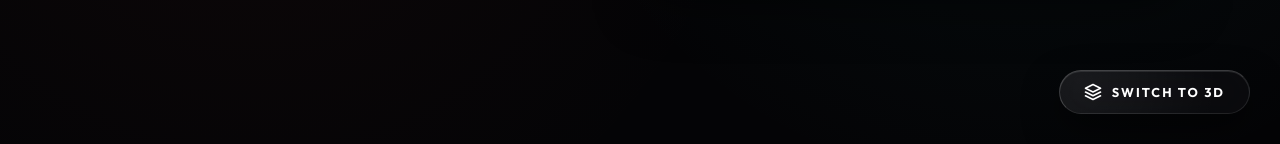
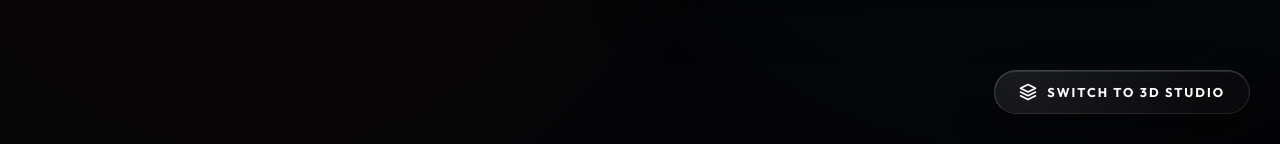
Before and after one commit to vip007vishal/BMW_MIN, a plain HTML site: page index.html in a window 1280 px wide. Shown: the part 656-800 px from the top of the page. Drawn offline with Linux system fonts and the light colour scheme.

Commit message:
Update 3D Studio URL link to BMW_MAX

```diff
--- a/index.html
+++ b/index.html
@@ -1252,11 +1252,11 @@
     </main>
 
     <!-- Version Switcher Floating Link (Bottom Right) -->
-    <a class="version-switcher" href="index.html" aria-label="Switch to 3D Experience">
+    <a class="version-switcher" href="https://vip007vishal.github.io/BMW_MAX/" aria-label="Switch to 3D Experience" target="_blank" rel="noopener noreferrer">
         <svg viewBox="0 0 24 24">
             <path d="M12 2L2 7l10 5 10-5-10-5zM2 17l10 5 10-5M2 12l10 5 10-5" />
         </svg>
-        <span>Switch to 3D</span>
+        <span>Switch to 3D Studio</span>
     </a>
 
     <!-- Interactive JS scripts -->
```
